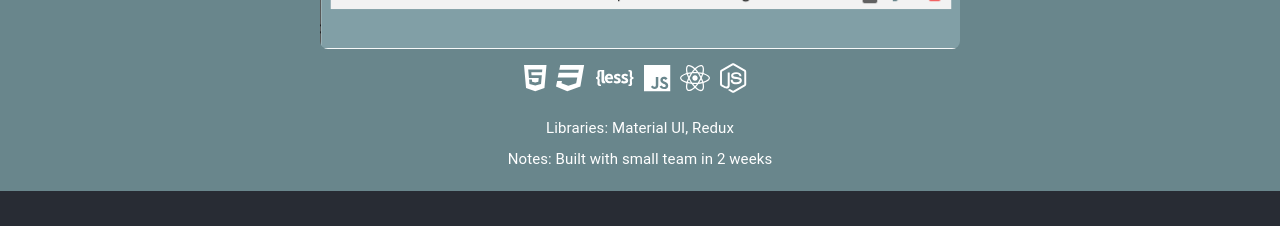
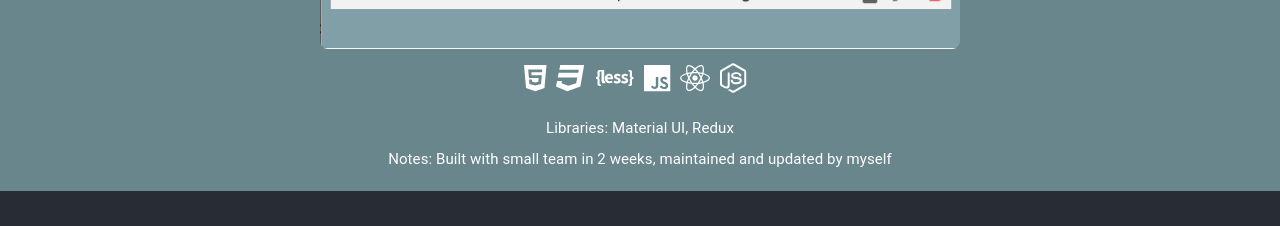
Before and after one commit to kyle-richardson/portfolio, a React (Create React App) app: page / in a window 1280 px wide. Shown: the part 4904-5130 px from the top of the page. Built offline with nearby package versions, Linux system fonts and the light colour scheme.

Commit message:
update weightlift journal link

```diff
--- a/src/data/index.js
+++ b/src/data/index.js
@@ -129,14 +129,14 @@ export const projects = [
   {
     name: "Weightlifting Journal",
     description:
-      "Record your workout sessions with a simple and elegant design. Uses fully functional back end API which I helped build.",
-    url: "https://weightlifting-journal.netlify.com/register",
-    github: "https://github.com/BW-WeightLiftingJournal",
+      "Record your workout sessions with a simple and elegant design. Uses fully functional back end API.",
+    url: "https://liftjournal.netlify.app",
+    github: "https://github.com/kyle-richardson/weightlifting-journal",
     image: weightlifting,
     tools: ["html5", "css3", "less", "js", "react", "node-js"],
     libraries: ["Material UI", "Redux"],
     deployed: "netlify",
-    notes: "Built with small team in 2 weeks",
+    notes: "Built with small team in 2 weeks, maintained and updated by myself",
   },
   // {
   //   name: "Dad Jokes",
```
